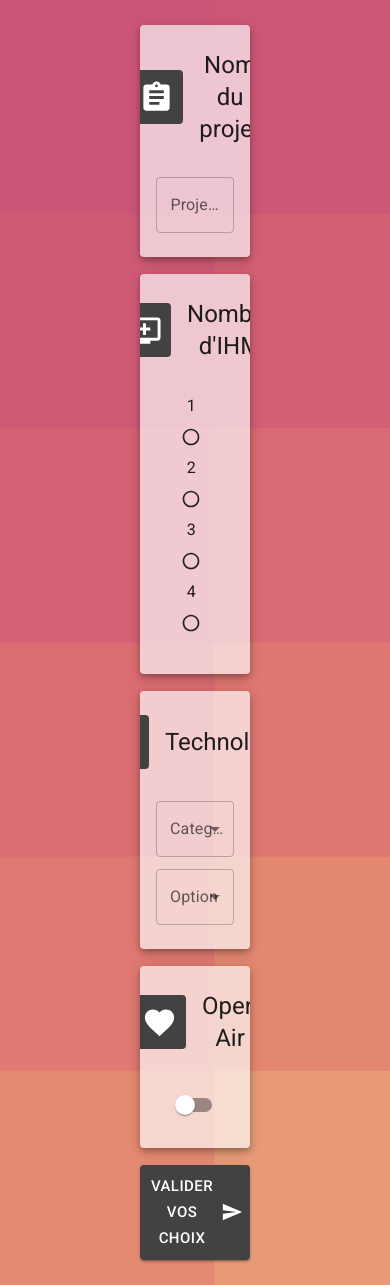
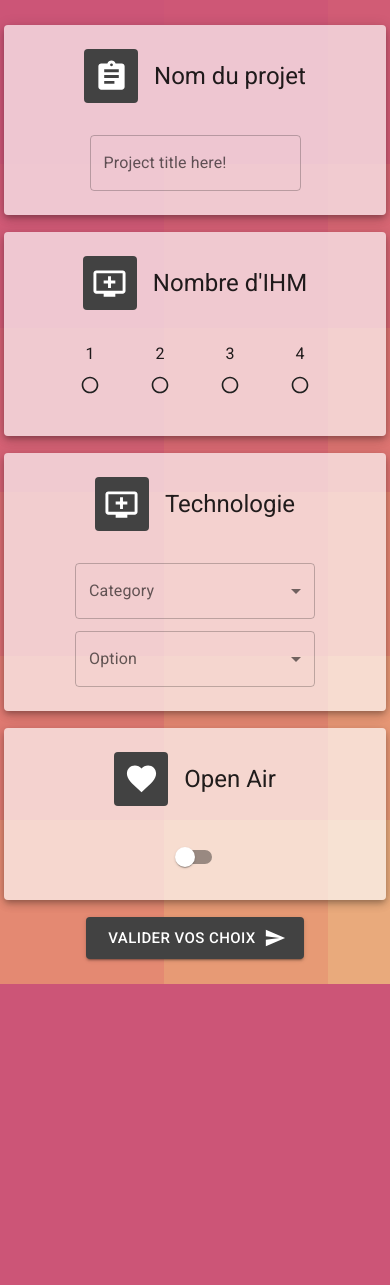
Before and after one commit to Nicolas-Chomier/Web-App-das, a React (Create React App) app: page / in a window 390 px wide. After the commit the page ends 984 px from the top, so only its background shows below. Built offline with nearby package versions, Linux system fonts and the light colour scheme.

Commit message:
MaJ media query for phone (landing page)

```diff
--- a/src/components/SelectCustom.js
+++ b/src/components/SelectCustom.js
@@ -41,7 +41,7 @@ const SelectCustom = ({ data, output }) => {
   return (
     <>
       <div>
-        <FormControl sx={{ width: "20vw" }}>
+        <FormControl sx={{ width: "15em" }}>
           <InputLabel htmlFor="category-select">Category</InputLabel>
           <Select
             defaultValue=""
@@ -56,7 +56,7 @@ const SelectCustom = ({ data, output }) => {
           </Select>
         </FormControl>
         <div style={{ padding: 6 }}></div>
-        <FormControl sx={{ width: "20vw" }}>
+        <FormControl sx={{ width: "15em" }}>
           <InputLabel htmlFor="option-select">Option</InputLabel>
           <Select
             color="success"
--- a/src/style/pages/_landingPage.scss
+++ b/src/style/pages/_landingPage.scss
@@ -1,3 +1,4 @@
+@media (min-width: 1115px) {
   .grid-container-landing-page {
     display: grid;
     width: 100%;
@@ -79,3 +80,87 @@
       background-color: $main-bg-color;
     }
   }
+}
+@media (max-width: 1114px) {
+  .grid-container-landing-page {
+    display: grid;
+    width: 100%;
+    height: 100%;
+
+    grid-template-areas:
+      " headers   "
+      " title  "
+      "  optionTile "
+      " technology  "
+      "  switchTile "
+      " validation  "
+      " bott  ";
+    grid-template-rows: 2vh auto auto auto auto;
+    grid-template-columns: 100vw;
+    overflow-x: hidden;
+
+    .headers {
+      grid-area: headers;
+      display: flex;
+      justify-content: center;
+    }
+
+    /* .lpanel {
+      grid-area: lpanel;
+      display: flex;
+    }
+
+    .rpanel {
+      grid-area: rpanel;
+      display: flex;
+    } */
+
+    .title {
+      grid-area: title;
+      display: flex;
+      align-items: center;
+      justify-content: center;
+    }
+    .optionTile {
+      grid-area: optionTile;
+      display: flex;
+      align-items: center;
+      justify-content: center;
+    }
+
+    .switchTile {
+      grid-area: switchTile;
+      display: flex;
+      align-items: center;
+      justify-content: center;
+    }
+
+    .technology {
+      grid-area: technology;
+      display: flex;
+      align-items: center;
+      justify-content: center;
+    }
+
+    .validation {
+      grid-area: validation;
+      display: flex;
+      align-items: center;
+      justify-content: center;
+      margin-bottom: 2vh;
+    }
+
+    .bott {
+      grid-area: bott;
+      display: flex;
+    }
+
+    .validation-section {
+      min-width: 22vw;
+      min-height: 13vh;
+    }
+    .MuiCard-root {
+      background-color: $main-bg-color;
+    }
+  }
+}
```
Lines whose indentation alone changed are shown as unchanged.
